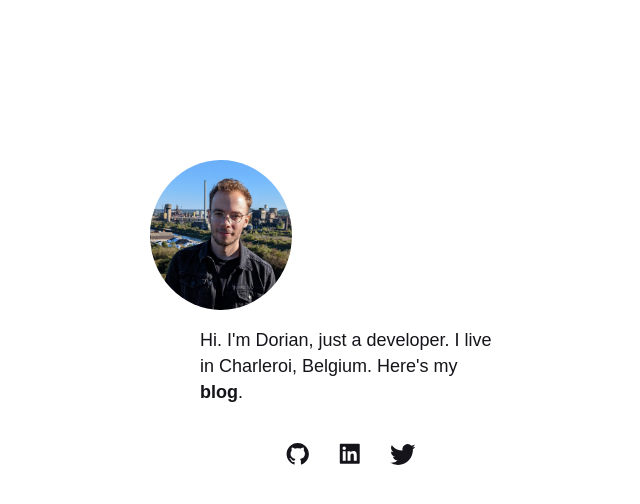
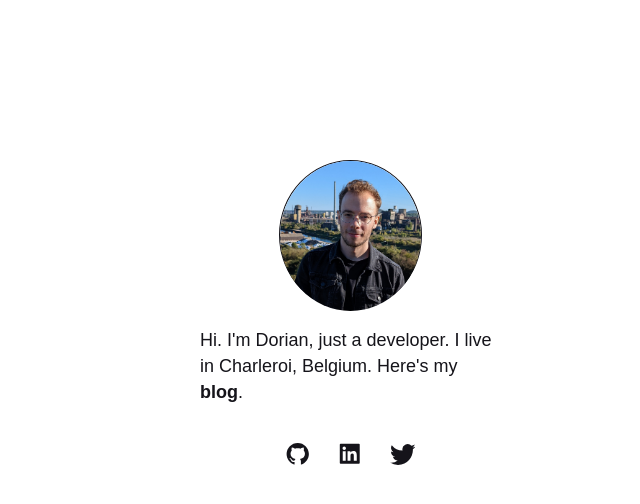
Before and after one commit to doqax/blog, a Next.js app: page /about in a window 1280 px wide. Shown: the top 504 px of the page, without its empty margins (290-930 px from the left). Built offline with nearby package versions, Linux system fonts and the light colour scheme.

Commit message:
border on image

```diff
--- a/pages/about.js
+++ b/pages/about.js
@@ -2,15 +2,14 @@ import Image from "next/image";
 import Link from "next/link";
 import styles from "styles/about.module.css";
 import { AiFillGithub, AiFillLinkedin } from "react-icons/ai";
-
 import { BsTwitter } from "react-icons/bs";
-
 import ImprovedLink from "components/Article/ImprovedLink/ImprovedLink";
 
 export default function About() {
   return (
     <section className={styles.introduction}>
       <div className={styles.image}>
+        <div className={styles.corner}>
           <Image
             src="/images/me_cut.jpg"
             alt="Picture of Dorian"
@@ -18,6 +17,7 @@ export default function About() {
             height={150}
             style={{ borderRadius: "100%" }}
           />
+        </div>
       </div>
       <p className={styles.text}>
         Hi. I'm Dorian, just a developer. I live in Charleroi, Belgium. Here's
--- a/styles/about.module.css
+++ b/styles/about.module.css
@@ -16,7 +16,14 @@
 
 .image {
   margin-bottom: 1rem;
-  text-align: center;
+}
+
+.corner {
+  margin: 0 auto;
+  height: 150px;
+  width: 143px;
+  border-radius: 100%;
+  border: 1px solid #15141A;
 }
 
 .text {
```
Lines whose indentation alone changed are shown as unchanged.
